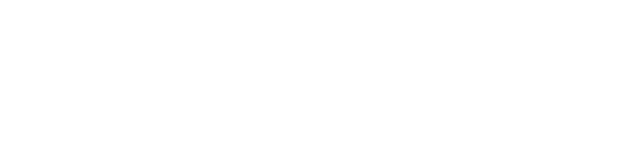
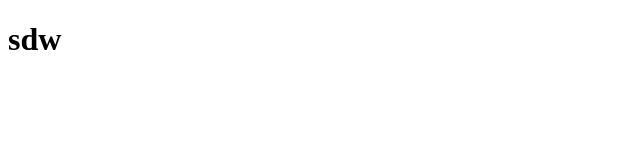
Before and after one commit to yapengxu/project_1, a plain HTML site: page index.html in a window 1280 px wide. Shown: the whole page, without its empty margins (0-640 px from the left). Drawn offline with Linux system fonts and the light colour scheme.

```diff
--- a/index.html
+++ b/index.html
@@ -8,7 +8,7 @@
 </head>
 
 <body>
-
+    <h1>sdw </h1>
 </body>
 
 </html>
```
